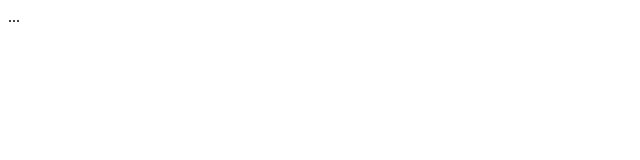
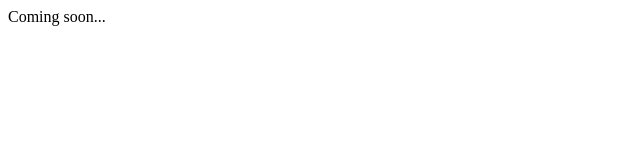
Before and after one commit to js-trainers/js-traininers.com, a website: page public/index.html in a window 1280 px wide. Shown: the whole page, without its empty margins (0-640 px from the left). Drawn offline with Linux system fonts and the light colour scheme.

Commit message:
coming soon

```diff
--- a/public/index.html
+++ b/public/index.html
@@ -6,7 +6,7 @@
 </head>
 <body>
 
-...
+Coming soon...
 
 </body>
 </html>
```
Also changed, not shown: README.md.
